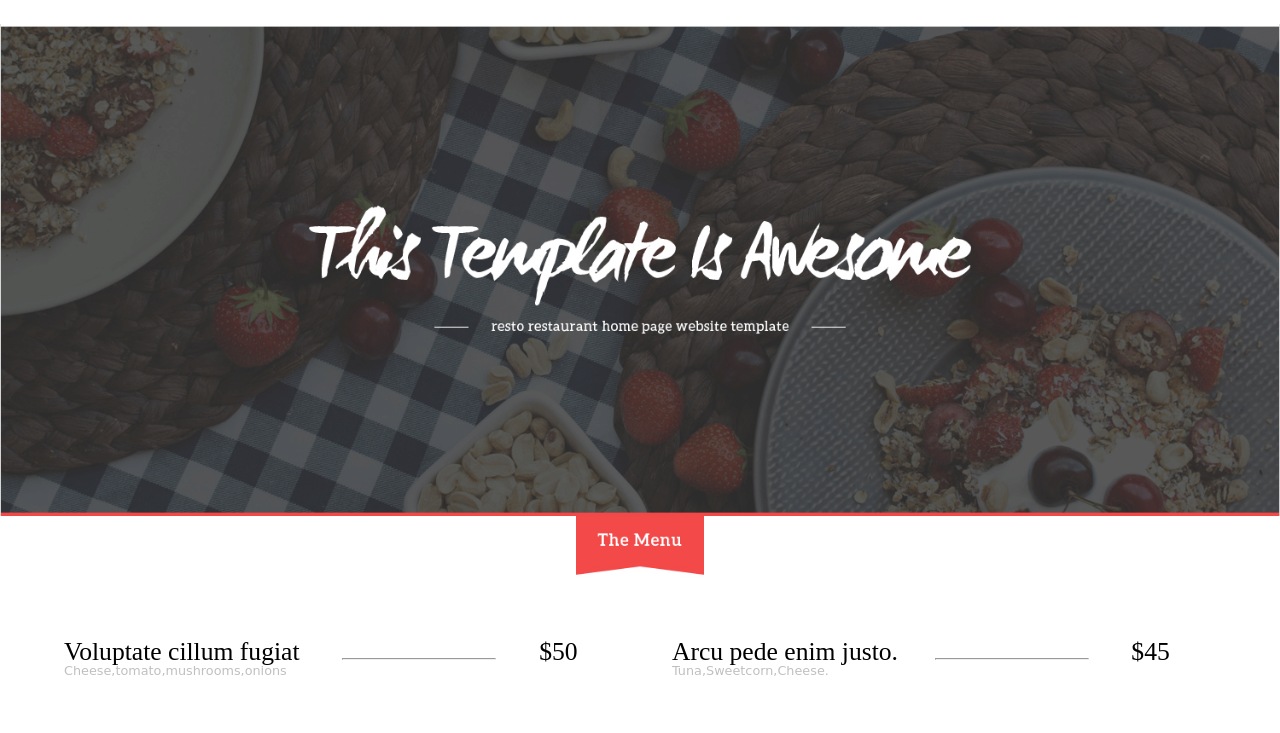
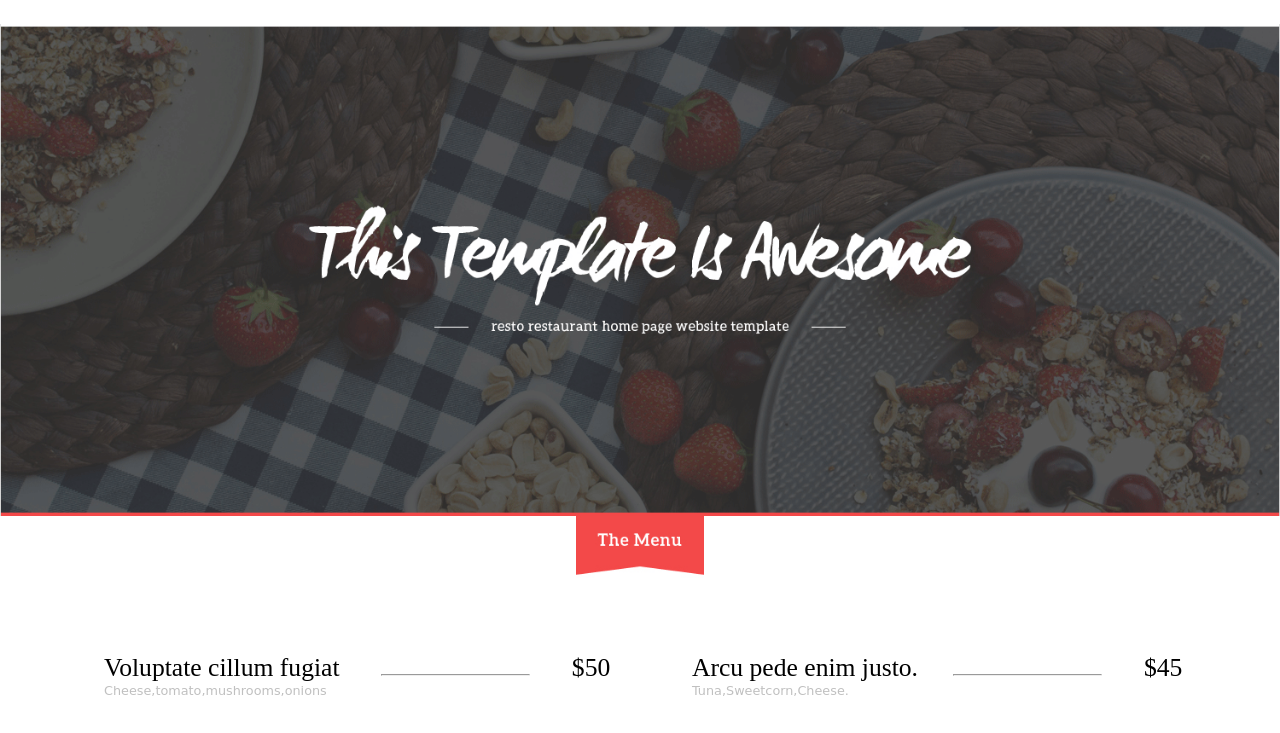
Before and after one commit to rafathmd007/restaurant, a plain HTML site: page index.html in a window 1280 px wide. Shown: the part 68-801 px from the top of the page. Drawn offline with Linux system fonts and the light colour scheme.

Commit message:
not restart

```diff
--- a/css/style.css
+++ b/css/style.css
@@ -146,7 +146,7 @@ footer  {
    License: none (public domain)
 */
 
-html, body, div, span, applet, object, iframe,
+/*html, body, div, span, applet, object, iframe,
 h1, h2, h3, h4, h5, h6, p, blockquote, pre,
 a, abbr, acronym, address, big, cite, code,
 del, dfn, em, img, ins, kbd, q, s, samp,
@@ -166,7 +166,7 @@ time, mark, audio, video {
 	font: inherit;
 	vertical-align: baseline;
 }
-/* HTML5 display-role reset for older browsers */
+/* HTML5 display-role reset for older browsers
 article, aside, details, figcaption, figure,
 footer, header, hgroup, menu, nav, section {
 	display: block;
@@ -189,3 +189,4 @@ table {
 	border-collapse: collapse;
 	border-spacing: 0;
 }
+*/
```
